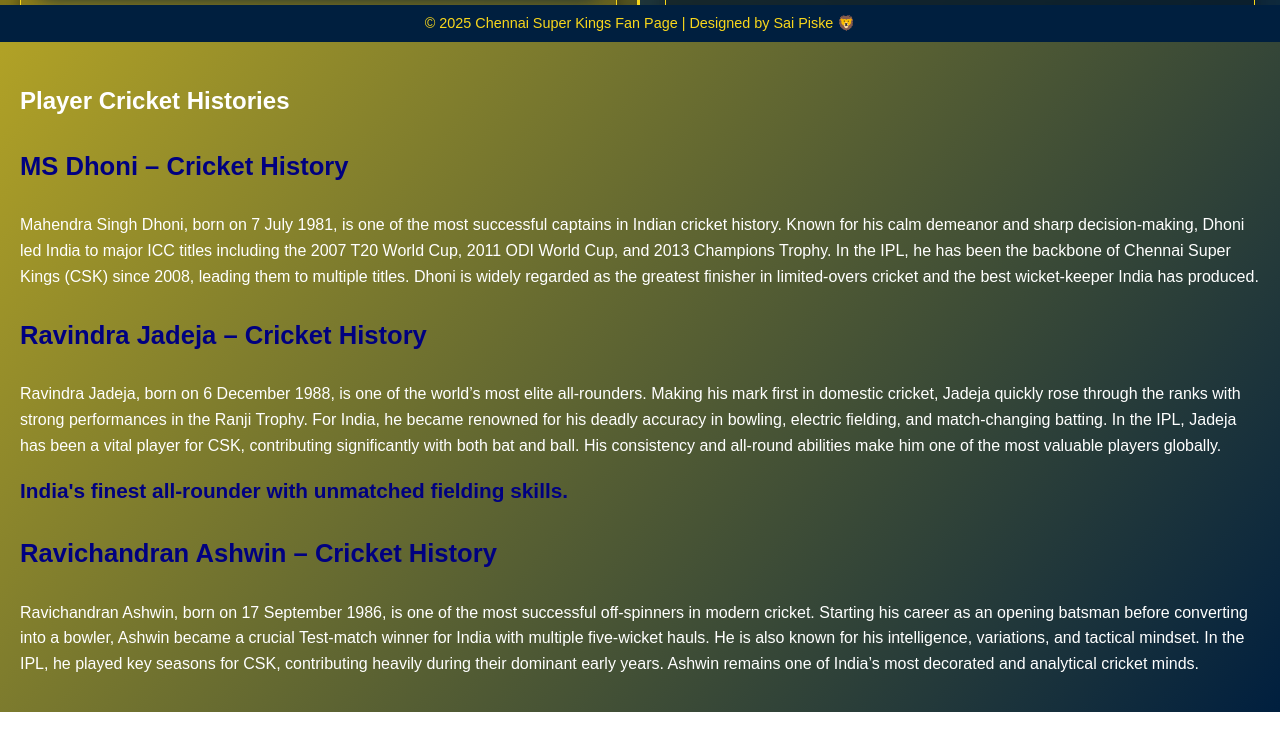
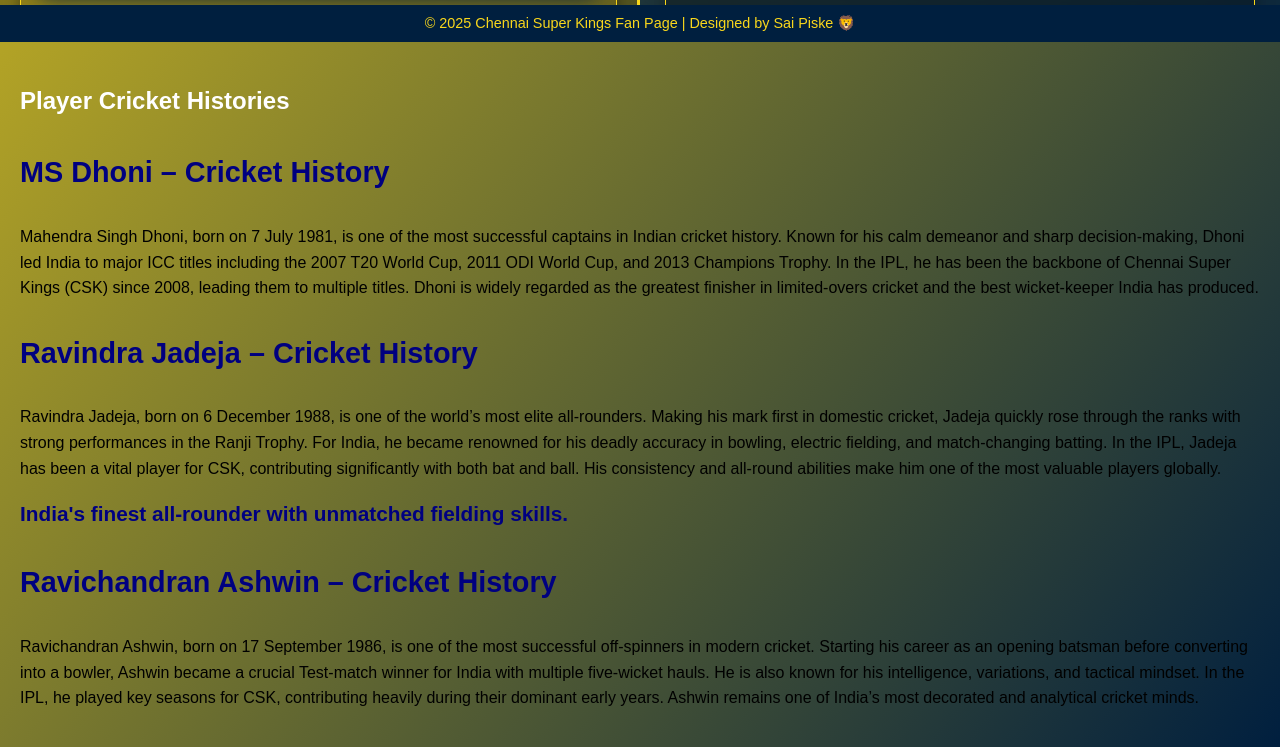
Before and after one commit to Sai25-piske/IPL-webpage, a plain HTML site: page index.html in a window 1280 px wide. Shown: the part 873-1620 px from the top of the page. Before the commit the page ends 1585 px from the top, so only its background shows below. Drawn offline with Linux system fonts and the light colour scheme.

Commit message:
Update index.html

```diff
--- a/index.html
+++ b/index.html
@@ -132,19 +132,19 @@
     <div class="player-block">
       <img src="images/dhoni.jpg" />
       <h2>MS Dhoni</h2>
-      <p>Captain Cool and the backbone of CSK's golden era.</p>
+      <p style="color:#000;">Captain Cool and the backbone of CSK's golden era.</p>
     </div>
 
     <div class="player-block">
       <img src="images/jadeja.jpg" />
       <h2>Ravindra Jadeja</h2>
-      <p><span style="font-size:1.3rem; color:navy; font-weight:600;">India's finest all‑rounder with unmatched fielding skills.</span></p>
+      <p style="color:#000;"><span style="font-size:1.3rem; color:navy; font-weight:600;">India's finest all‑rounder with unmatched fielding skills.</span></p>
     </div>
 
     <div class="player-block">
       <img src="images/ashwin.jpg" />
       <h2>Ravichandran Ashwin</h2>
-      <p>Master spinner who began his iconic IPL journey with CSK.</p>
+      <p style="color:#000;">Master spinner who began his iconic IPL journey with CSK.</p>
     </div>
 
   </div>
@@ -155,7 +155,7 @@
 
     <div class="section">
       <h2>About CSK</h2>
-      <p>Chennai Super Kings is one of the most successful cricket franchises in IPL history.</p>
+      <p style="color:#000;">Chennai Super Kings is one of the most successful cricket franchises in IPL history.</p>
     </div>
 
     <div class="section">
@@ -184,19 +184,19 @@
     <h2>Player Cricket Histories</h2>
 
     <div class="history-block">
-      <h3 style="color: navy; font-size: 1.6rem; font-weight: 700;">MS Dhoni – Cricket History</h3>
-      <p>Mahendra Singh Dhoni, born on 7 July 1981, is one of the most successful captains in Indian cricket history. Known for his calm demeanor and sharp decision-making, Dhoni led India to major ICC titles including the 2007 T20 World Cup, 2011 ODI World Cup, and 2013 Champions Trophy. In the IPL, he has been the backbone of Chennai Super Kings (CSK) since 2008, leading them to multiple titles. Dhoni is widely regarded as the greatest finisher in limited-overs cricket and the best wicket-keeper India has produced.</p>
+      <h3 style="color: navy; font-size:1.8rem; font-weight:700;">MS Dhoni – Cricket History</h3>
+      <p style="color:#000;">Mahendra Singh Dhoni, born on 7 July 1981, is one of the most successful captains in Indian cricket history. Known for his calm demeanor and sharp decision-making, Dhoni led India to major ICC titles including the 2007 T20 World Cup, 2011 ODI World Cup, and 2013 Champions Trophy. In the IPL, he has been the backbone of Chennai Super Kings (CSK) since 2008, leading them to multiple titles. Dhoni is widely regarded as the greatest finisher in limited-overs cricket and the best wicket-keeper India has produced.</p>
     </div>
 
     <div class="history-block">
-      <h3 style="color: navy; font-size: 1.6rem; font-weight: 700;">Ravindra Jadeja – Cricket History</h3>
-      <p>Ravindra Jadeja, born on 6 December 1988, is one of the world’s most elite all-rounders. Making his mark first in domestic cricket, Jadeja quickly rose through the ranks with strong performances in the Ranji Trophy. For India, he became renowned for his deadly accuracy in bowling, electric fielding, and match-changing batting. In the IPL, Jadeja has been a vital player for CSK, contributing significantly with both bat and ball. His consistency and all-round abilities make him one of the most valuable players globally.</p>
+      <h3 style="color: navy; font-size:1.8rem; font-weight:700;">Ravindra Jadeja – Cricket History</h3>
+      <p style="color:#000;">Ravindra Jadeja, born on 6 December 1988, is one of the world’s most elite all-rounders. Making his mark first in domestic cricket, Jadeja quickly rose through the ranks with strong performances in the Ranji Trophy. For India, he became renowned for his deadly accuracy in bowling, electric fielding, and match-changing batting. In the IPL, Jadeja has been a vital player for CSK, contributing significantly with both bat and ball. His consistency and all-round abilities make him one of the most valuable players globally.</p>
       <p style="color: navy; font-size: 1.3rem; font-weight: 600; margin-top: 10px;">India's finest all‑rounder with unmatched fielding skills.</p>
     </div>
 
     <div class="history-block">
-      <h3 style="color: navy; font-size: 1.6rem; font-weight: 700;">Ravichandran Ashwin – Cricket History</h3>
-      <p>Ravichandran Ashwin, born on 17 September 1986, is one of the most successful off‑spinners in modern cricket. Starting his career as an opening batsman before converting into a bowler, Ashwin became a crucial Test-match winner for India with multiple five‑wicket hauls. He is also known for his intelligence, variations, and tactical mindset. In the IPL, he played key seasons for CSK, contributing heavily during their dominant early years. Ashwin remains one of India’s most decorated and analytical cricket minds.</p>
+      <h3 style="color: navy; font-size:1.8rem; font-weight:700;">Ravichandran Ashwin – Cricket History</h3>
+      <p style="color:#000;">Ravichandran Ashwin, born on 17 September 1986, is one of the most successful off‑spinners in modern cricket. Starting his career as an opening batsman before converting into a bowler, Ashwin became a crucial Test-match winner for India with multiple five‑wicket hauls. He is also known for his intelligence, variations, and tactical mindset. In the IPL, he played key seasons for CSK, contributing heavily during their dominant early years. Ashwin remains one of India’s most decorated and analytical cricket minds.</p>
     </div>
 
   </section>
```
